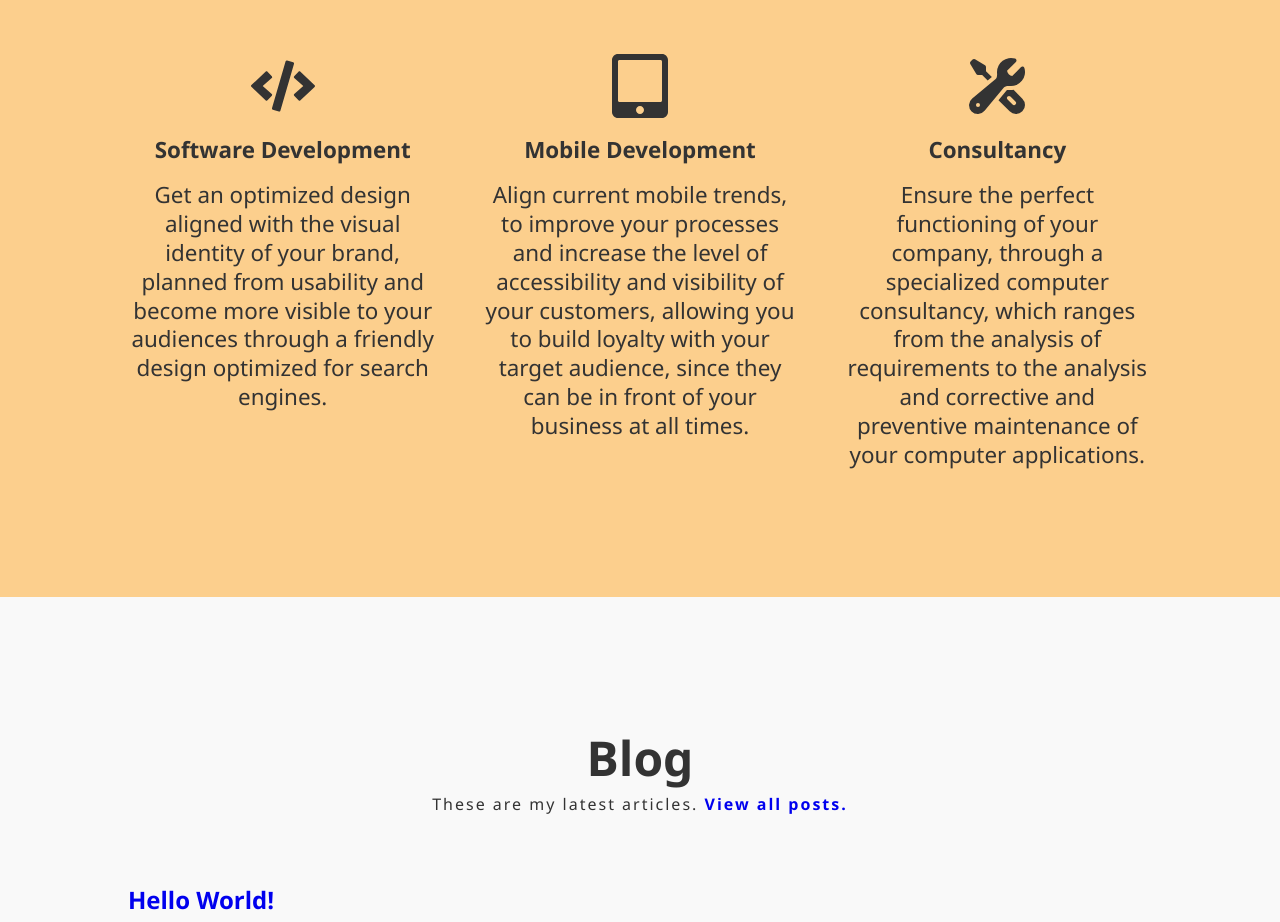
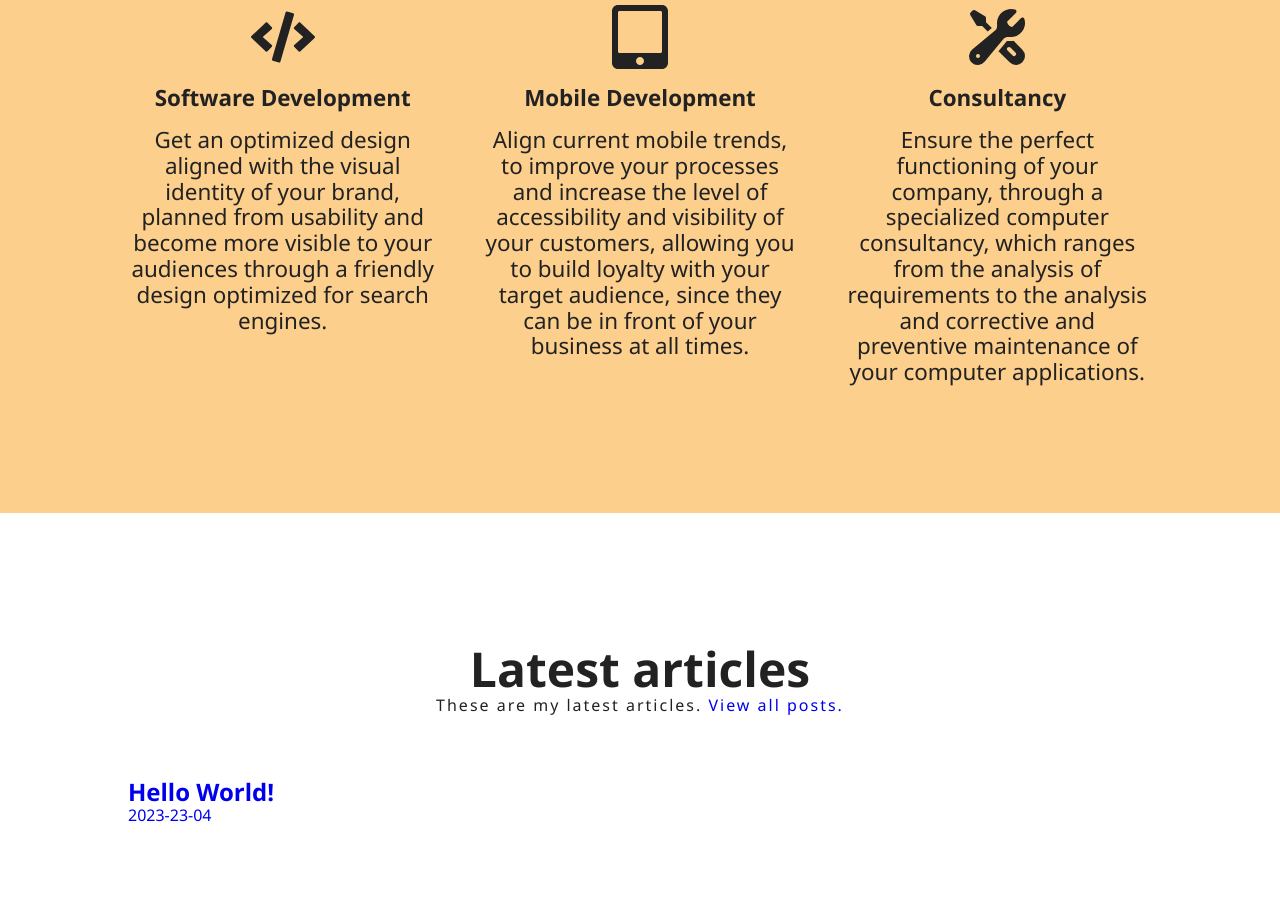
Before and after one commit to untalsanders/untalsanders.github.io, a Next.js app: page / in a window 1280 px wide. Shown: the part 1860-2782 px from the top of the page. Built offline with nearby package versions, Linux system fonts and the light colour scheme; a web font is replaced by a local one.

Commit message:
refactor: scroll to up button
Signed-off-by: Sanders Gutiérrez <ing.sanders@gmail.com>

```diff
--- a/package.json
+++ b/package.json
@@ -14,9 +14,9 @@
         "eslint": "8.35.0",
         "eslint-config-next": "13.2.1",
         "normalize.css": "8.0.1",
-        "gray-matter": "^4.0.3",
+        "gray-matter": "4.0.3",
         "next": "13.4.1",
-        "next-mdx-remote": "^4.4.0",
+        "next-mdx-remote": "4.4.0",
         "react": "18.2.0",
         "react-dom": "18.2.0",
         "react-icons": "4.8.0",
--- a/src/components/Articles.jsx
+++ b/src/components/Articles.jsx
@@ -35,8 +35,13 @@
         <ArticlesContainer id="articles">
             <ArticlesWrapper>
                 <ArticlesTitleSection>
-                    <h2>Blog</h2>
-                    <p>These are my latest articles. <strong><Link href="/posts/">View all posts.</Link></strong></p>
+                    <h2>Latest articles</h2>
+                    <p>
+                        These are my latest articles.{' '}
+                        <strong>
+                            <Link href="/posts/">View all posts.</Link>
+                        </strong>
+                    </p>
                 </ArticlesTitleSection>
                 {posts.map(post => (
                     <Link key={post.slug} href={`/posts/${post.slug}`}>
--- a/src/components/ButtonGoToUp.jsx
+++ /dev/null
@@ -1,21 +0,0 @@
-'use strict'
-
-import styled from 'styled-components'
-
-export const ButtonGoToUp = styled.a`
-    border-radius: 50%;
-    background-color: #f9af16;
-    line-height: 1.5px;
-    font-size: 2em;
-    padding: .8em;
-    color: #222;
-    position: fixed;
-    bottom: 50px;
-    right: 50px;
-    opacity: 0;
-    transition: all .4s;
-
-    &.active {
-        opacity: 1;
-    }
-`
--- a/src/components/Contact.jsx
+++ b/src/components/Contact.jsx
@@ -41,7 +41,7 @@
 `
 
 const ContentContentSection = styled.div`
-    font-size: clamp(1.5rem, 2vw, 2rem);
+    font-size: clamp(1rem, 1.2vw, 2rem);
     font-weight: 200;
     line-height: clamp(2rem, 4vw, 2rem);
 
--- a/src/components/Layout.jsx
+++ b/src/components/Layout.jsx
@@ -1,22 +1,11 @@
 'use strict'
 
 import { Footer, Header, Main } from '@/components'
-import { ButtonGoToUp } from '@/components/ButtonGoToUp'
+import { ScrollToUpButton } from '@/components/ScrollToUpButton'
 import Head from 'next/head'
-import { useEffect, useState } from 'react'
-import { FaArrowUp } from 'react-icons/fa'
 
-export function Layout({children}) {
-    const [active, setActive] = useState('')
 
-    useEffect(() => {
-        if (!(typeof window != 'undefined')) {
-            throw new Error('The object window is not defined')
-        }
-
-        window.addEventListener('scroll', () => window.scrollY > 100 ? setActive('active') : setActive(''))
-    }, [])
-
+export function Layout({ children }) {
     return (
         <>
             <Head>
@@ -24,14 +13,15 @@
                 <meta httpEquiv="X-UA-Compatible" content="IE=edge" />
                 <meta name="viewport" content="width=device-width, initial-scale=1.0" />
                 <meta name="description" content="Personal website" />
-                <title>Home</title>
+                <link rel="icon" href="/favicon.ico" />
+                <title>Home | Sanders Gutiérrez</title>
             </Head>
-            <Header />
-            <Main>{children}</Main>
-            <ButtonGoToUp href='/#top' className={active}>
-                <FaArrowUp />
-            </ButtonGoToUp>
-            <Footer />
+            <div className="app">
+                <Header />
+                <Main>{children}</Main>
+                <ScrollToUpButton />
+                <Footer />
+            </div>
         </>
     )
 }
--- /dev/null
+++ b/src/components/ScrollToUpButton.jsx
@@ -0,0 +1,40 @@
+'use strict'
+
+import { FaArrowUp } from 'react-icons/fa'
+import styled from 'styled-components'
+import { useEffect, useState } from 'react'
+
+const ScrollToUpButtonContainer = styled.button`
+    border: 0;
+    border-radius: 50%;
+    background-color: #f9af16;
+    line-height: 1.5px;
+    font-size: 1em;
+    padding: 0.8em;
+    color: #222;
+    cursor: pointer;
+    position: fixed;
+    bottom: 50px;
+    right: 50px;
+`
+
+export const ScrollToUpButton = () => {
+    const [goToUp, setGoToUp] = useState(false)
+
+    useEffect(() => {
+        window.addEventListener('scroll', () => (window.scrollY > 100 ? setGoToUp(true) : setGoToUp(false)))
+    }, [])
+
+    const handleClick = () => {
+        window.scrollTo({
+            top: 0,
+            behavior: 'smooth'
+        })
+    }
+
+    return (goToUp &&
+        <ScrollToUpButtonContainer onClick={handleClick}>
+            <FaArrowUp />
+        </ScrollToUpButtonContainer>
+    )
+}
--- a/src/pages/_app.jsx
+++ b/src/pages/_app.jsx
@@ -1,5 +1,6 @@
 import { Layout } from '@/components'
 import '@/styles/globals.scss'
+import 'normalize.css'
 
 export default function App({ Component, pageProps }) {
     return (
--- a/src/pages/_document.jsx
+++ b/src/pages/_document.jsx
@@ -3,23 +3,7 @@
 export default function Document() {
     return (
         <Html lang="es">
-            <Head>
-                <link rel="icon" href="/favicon.ico" />
-                <link
-                    rel="stylesheet"
-                    href="https://cdnjs.cloudflare.com/ajax/libs/normalize/8.0.1/normalize.min.css"
-                    integrity="sha512-NhSC1YmyruXifcj/KFRWoC561YpHpc5Jtzgvbuzx5VozKpWvQ+4nXhPdFgmx8xqexRcpAglTj9sIBWINXa8x5w=="
-                    crossOrigin="anonymous"
-                    referrerPolicy="no-referrer"
-                />
-                <link
-                    rel="stylesheet"
-                    href="https://cdnjs.cloudflare.com/ajax/libs/font-awesome/6.3.0/css/all.min.css"
-                    integrity="sha512-SzlrxWUlpfuzQ+pcUCosxcglQRNAq/DZjVsC0lE40xsADsfeQoEypE+enwcOiGjk/bSuGGKHEyjSoQ1zVisanQ=="
-                    crossOrigin="anonymous"
-                    referrerPolicy="no-referrer"
-                />
-            </Head>
+            <Head/>
             <body>
                 <Main />
                 <NextScript />
--- a/src/styles/_variables.scss
+++ b/src/styles/_variables.scss
@@ -2,7 +2,7 @@
     sm: 540px,
     md: 768px,
     lg: 1024px,
-    xl: 1200px
+    xl: 1200px,
 );
 
 $font-path: '/fonts';
--- a/src/styles/globals.scss
+++ b/src/styles/globals.scss
@@ -9,7 +9,9 @@
     text-decoration: none;
 }
 
-*, *:before, *:after {
+*,
+*:before,
+*:after {
     box-sizing: border-box;
     padding: 0;
     margin: 0;
@@ -29,8 +31,8 @@
     max-width: 100vw;
     min-width: 23.4rem;
     overflow-x: hidden;
-    color: #333;
-    background-color: #f9f9f9;
+    color: #222;
+    background-color: #fff;
 }
 
 a {
@@ -43,10 +45,6 @@
     }
 }
 
-p {
-    line-height: clamp(1.2rem, 1.8rem, 2rem);
-}
-
 img,
 video {
     display: block;
@@ -54,8 +52,8 @@
     object-fit: cover;
 }
 
-#__next {
-    min-height: 100vh;
+.app {
     display: grid;
     grid-template-rows: min-content auto min-content;
+    min-height: 100vh;
 }
```
Also changed, not shown: src/components/Navbar.jsx (+1 -7 lines), 1 other file (tests, documents, lock files or other folders).
